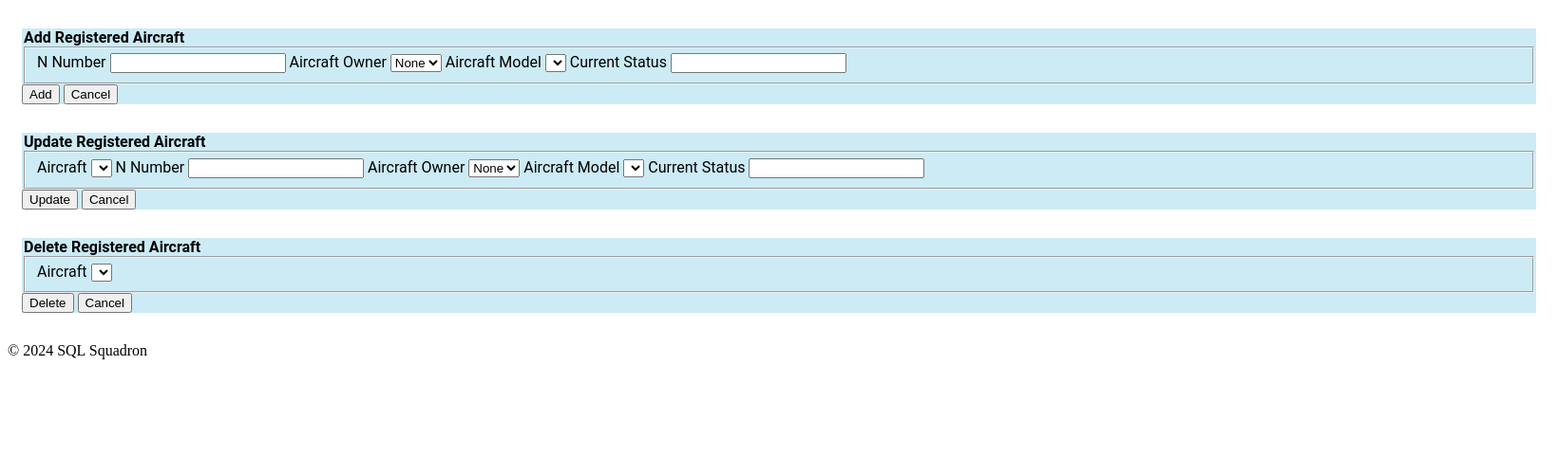
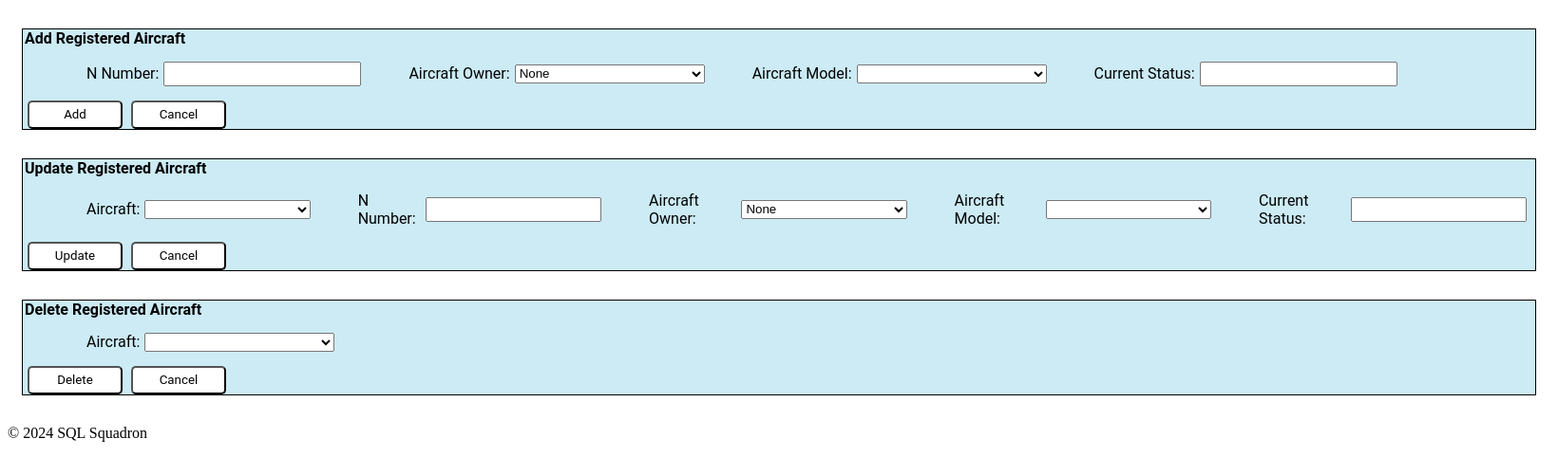
Before and after one commit to emburyj/Airworthiness_Database, a Flask app: page /Registered_Aircraft/ in a window 1640 px wide. Shown: the part 378-860 px from the top of the page at 95% size. Before the commit the page ends 757 px from the top, so only its background shows below. Run offline with Flask 3, Linux system fonts and the light colour scheme; data that the repository does not hold is empty; some libraries are stand-ins or nearby versions.

Commit message:
Updated styling to help alignment of elements; Added colons for fieldset labels;

```diff
--- a/static/css/main.css
+++ b/static/css/main.css
@@ -64,6 +64,37 @@
 form {
   background-color: #ccebf5;
   font-family: "Roboto", sans-serif;
+  justify-content: center;
+  border: 1px solid;
+}
+fieldset {
+  display: flex;
+  padding: 15px;
+  justify-content: left;
+  border: none;
+  align-items: center;
+}
+
+label {
+  margin-left: 50px;
+}
+
+input, select {
+  width: 200px;
+  height: 20px;
+  margin-left: 5px;
+}
+
+input.btn {
+  width: 100px;
+  height: 30px;
+  background-color: white;
+  font-family: "Roboto", sans-serif;
+  border-radius: 5px;
+}
+
+textarea {
+  margin-left: 5px;
 }
 
 /*Error message*/
--- a/templates/Registered_Aircraft.html
+++ b/templates/Registered_Aircraft.html
@@ -30,22 +30,22 @@
 <form method="POST">
     <legend><strong>Add {{ page_name }}</strong></legend>
     <fieldset>
-        <label>N Number</label>
+        <label>N Number:</label>
         <input type="text" name="NNumber" id="NNumber">
-        <label>Aircraft Owner</label>
+        <label>Aircraft Owner:</label>
         <select name="AircraftOwner">
             <option value=NULL> None</option>
             {% for owner in data['owner_data'] %}
                 <option value="{{ owner.owner_id }}">{{ owner.owner_name }}</option>
             {% endfor %}
         </select>
-        <label>Aircraft Model</label>
+        <label>Aircraft Model:</label>
         <select name="AircraftModel">
             {% for model in data['model_data'] %}
                 <option value="{{ model.model_id }}">{{ model.model_name }}</option>
             {% endfor %}
         </select>
-        <label>Current Status</label>
+        <label>Current Status:</label>
         <input type="text" name="CurrentStatus" id="CurrentStatus">
     </fieldset>
     <input class="btn" type="submit" name="NewRegisteredAircraft" id="NewRegisteredAircraft" value="Add">
@@ -57,28 +57,28 @@
 <form method="POST">
     <legend><strong>Update {{ page_name }}</strong></legend>
     <fieldset>
-        <label>Aircraft</label>
+        <label>Aircraft:</label>
         <select name="AircraftID">
             {% for aircraft in data['aircraft_data'] %}
                 <option value="{{ aircraft.aircraft_id }}">{{ aircraft.n_number }}</option>
             {% endfor %}
         </select>
-        <label>N Number</label>
+        <label>N Number:</label>
         <input type="text" name="NNumber">
-        <label>Aircraft Owner</label>
+        <label>Aircraft Owner:</label>
         <select name="AircraftOwner">
             <option value=NULL> None</option>
             {% for owner in data['owner_data'] %}
                 <option value="{{ owner.owner_id }}">{{ owner.owner_name }}</option>
             {% endfor %}
         </select>
-        <label>Aircraft Model</label>
+        <label>Aircraft Model:</label>
         <select name="AircraftModel">
             {% for model in data['model_data'] %}
                 <option value="{{ model.model_id }}">{{ model.model_name }}</option>
             {% endfor %}
         </select>
-        <label>Current Status</label>
+        <label>Current Status:</label>
         <input type="text" name="CurrentStatus">
     </fieldset>
     <input class="btn" type="submit" name="UpdateRegisteredAircraft" id="UpdateRegisteredAircraft" value="Update">
@@ -90,7 +90,7 @@
 <form method="POST">
     <legend><strong>Delete {{ page_name }}</strong></legend>
     <fieldset>
-        <label>Aircraft</label>
+        <label>Aircraft:</label>
         <select name="AircraftID">
             {% for aircraft in data['aircraft_data'] %}
                 <option value="{{ aircraft.aircraft_id }}">{{ aircraft.n_number }}</option>
```
Also changed, not shown: templates/Aircraft_Models.html (+6 -6 lines), templates/Aircraft_Owners.html (+6 -6 lines), templates/Airworthiness_Directives.html (+8 -8 lines), templates/Maintenance_Records.html (+8 -8 lines), templates/Models_Directives.html (+6 -6 lines).
